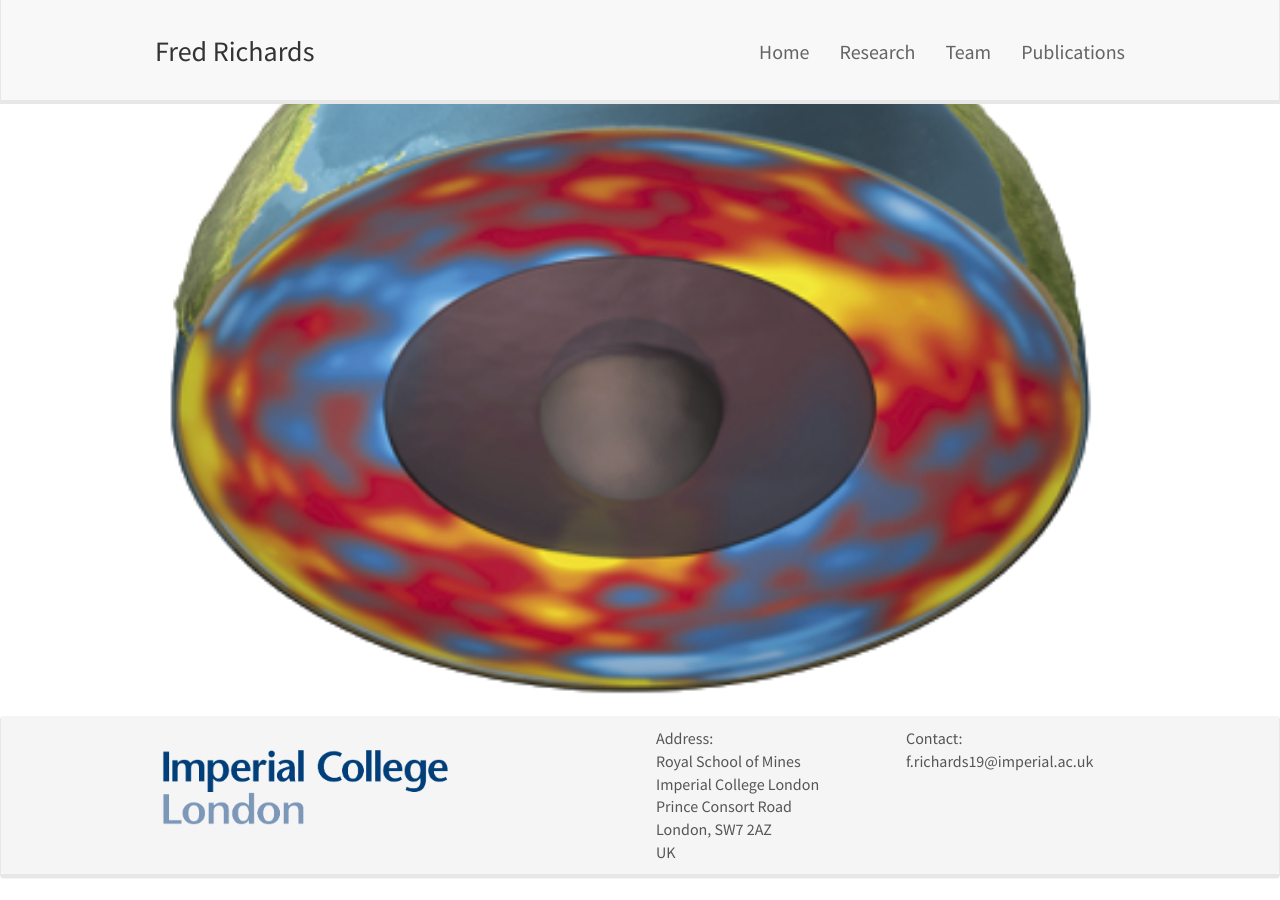
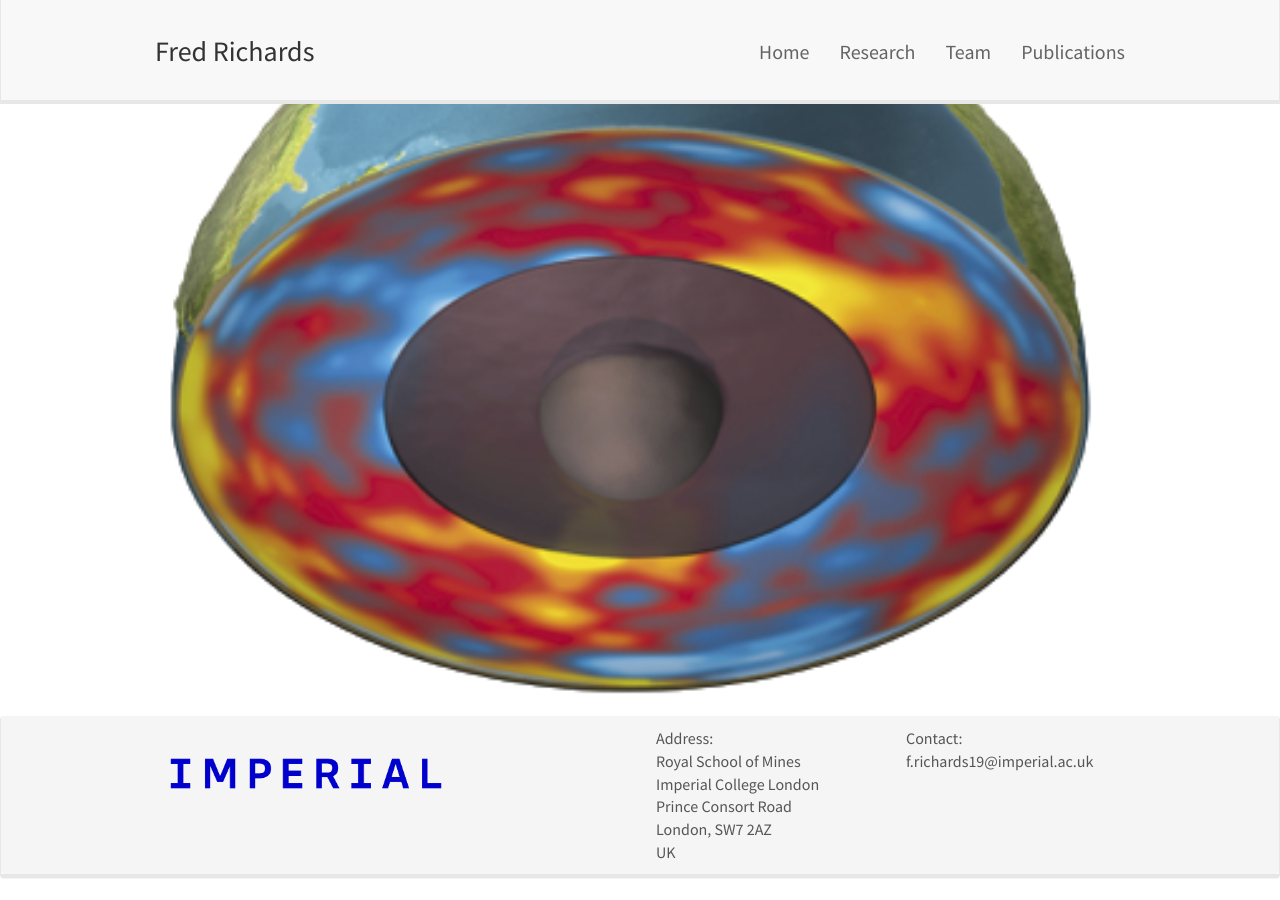
Before and after one commit to freddrichards/freddrichards.github.io, a Jekyll site: the page built from index.md, in a window 1280 px wide and 900 px high, scrolled down 780 px. Built offline with Jekyll 4.4.1, drawn with Linux system fonts in a browser that asks for light colours; nearby versions of some CDN libraries.

Commit message:
Update footer.html

```diff
--- a/_includes/footer.html
+++ b/_includes/footer.html
@@ -5,7 +5,7 @@
 
 		<div class="col-sm-6">
 			<figure class="second">
-			  <img src="{{ site.url }}{{ site.baseurl }}/images/logopic/imperial.png" style="width: 300px">
+			  <img src="{{ site.url }}{{ site.baseurl }}/images/logopic/imperial_logo_new.png" style="width: 300px">
 			</figure>
 		</div>
 
```
